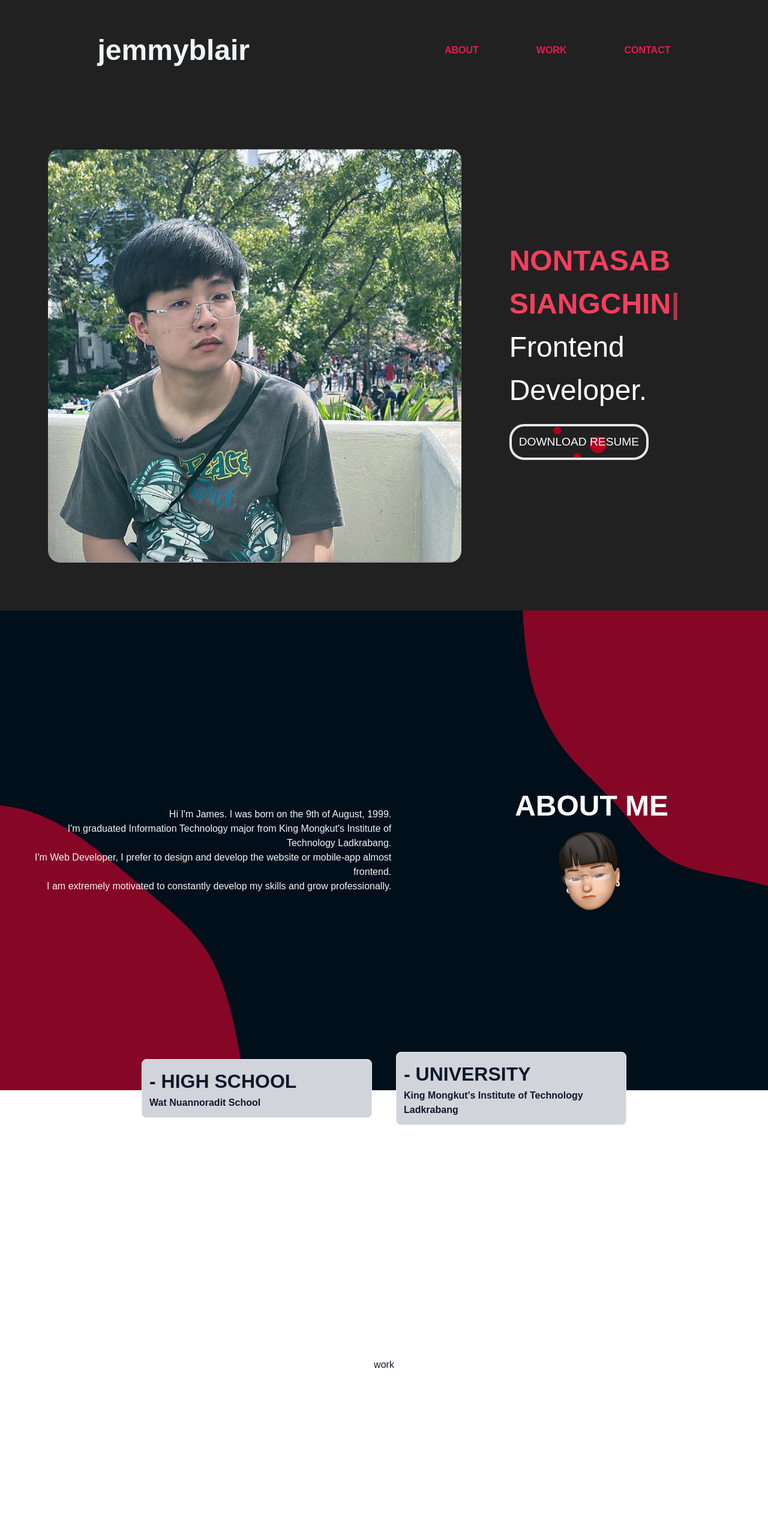
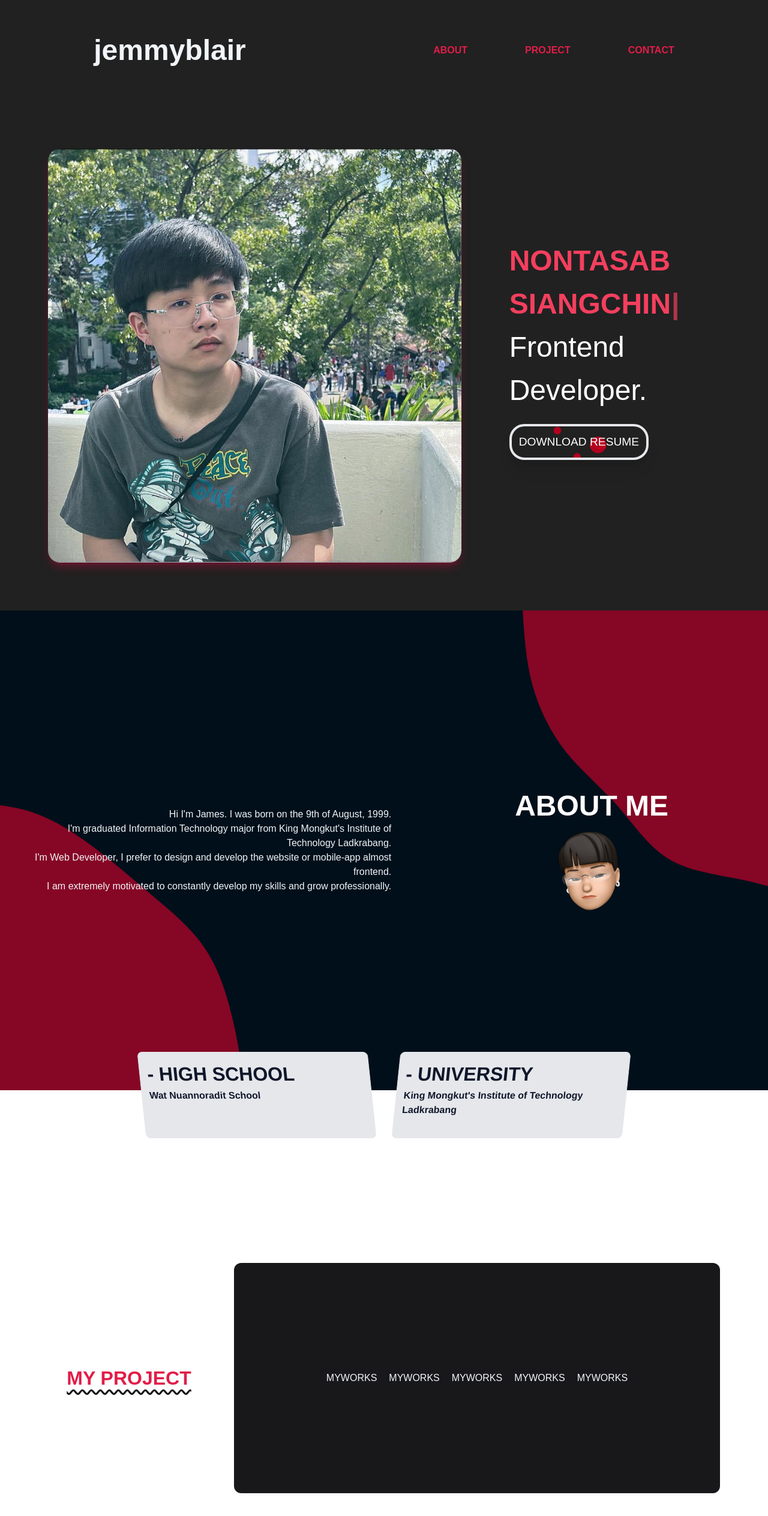
Before and after one commit to jamesmhee/portfolio, a React (Vite) app: page / in a window 1280 px wide. Shown: the top 2528 px of the page at 60% size. Built offline with nearby package versions, Linux system fonts and the light colour scheme; a web font is replaced by a local one.

Commit message:
add some page

```diff
--- a/src/App.jsx
+++ b/src/App.jsx
@@ -5,7 +5,7 @@ import Navbar from './components/Navbar'
 import './index.css'
 import Layout from './components/Layout'
 import About from './pages/About'
-import Work from './pages/Work'
+import Project from './pages/Project'
 import Contact from './pages/Contact'
 
 function App() {
@@ -17,7 +17,7 @@ function App() {
       <Layout>
         <Home/>
         <About />
-        <Work />
+        <Project />
         <Contact />
       </Layout>
       </BrowserRouter>
--- a/src/components/Header.jsx
+++ b/src/components/Header.jsx
@@ -7,7 +7,7 @@ const Header = () => {
   return (
       <div id="home" className='bg-[#212121] flex md:flex-row flex-col h-screen md:h-fit'>
         <div className="grow-0 p-5 md:p-20 mt-20 md:mt-0 md:shrink md:mx-0 mx-auto text-center">
-          <img className="rounded md:rounded-[20px] rounded-[100%] mx-auto w-2/4 md:w-auto" src={Profile} alt="profile"></img>
+          <img className="shadow-lg shadow-rose-800/50 rounded md:rounded-[20px] rounded-[100%] mx-auto w-2/4 md:w-auto" src={Profile} alt="profile"></img>
         </div>
         <div className='grow-0 md:w-[600px] md:shrink my-0 md:my-auto md:mx-auto font-bold text-center md:text-left text-rose-500 text-lg md:text-xl lg:text-xl'>
           <Typewriter
--- a/src/components/Navbar.jsx
+++ b/src/components/Navbar.jsx
@@ -41,8 +41,8 @@ const Navbar = () => {
           <Link to="about" duration={400} smooth={true}>
             <li className='cursor-pointer text-rose-600 hover:text-white transition-all ease-in-out'>ABOUT</li>
           </Link>
-          <Link to="work" duration={400} smooth={true}>
-            <li className='cursor-pointer text-rose-600 hover:text-white transition-all ease-in-out'>WORK</li>
+          <Link to="project" duration={400} smooth={true}>
+            <li className='cursor-pointer text-rose-600 hover:text-white transition-all ease-in-out'>PROJECT</li>
           </Link>
           <Link to="contact" duration={400} smooth={true}>
             <li className='cursor-pointer text-rose-600 hover:text-white transition-all ease-in-out'>CONTACT</li>
--- /dev/null
+++ b/src/components/Slider.jsx
@@ -0,0 +1,15 @@
+import React from 'react'
+
+const Slider = () => {
+  return (
+    <div className="flex justify-center flex-wrap p-5 gap-5 items-center">
+        <div className=''>MYWORKS</div>
+        <div className=''>MYWORKS</div>
+        <div className=''>MYWORKS</div>
+        <div className=''>MYWORKS</div>
+        <div className=''>MYWORKS</div>
+    </div>
+  )
+}
+
+export default Slider
--- a/src/pages/About.jsx
+++ b/src/pages/About.jsx
@@ -1,13 +1,13 @@
 import React from 'react'
 import arprofile from '../assets/arprofile.png'
+const About = () => {
 
-const About = () => {
   return (
     <>
     <div id="about" className="bg-about-2 bg-cover md:bg-cover md:bg-center bg-right flex md:flex-row flex-col justify-center items-center text-slate-100 min-h-screen">
-      <div className='md:order-1 order-2 md:w-7/12 grow-0 p-10 flex flex-col text-center md:text-right'>
-        Hi I'm James. I was born on the 9th of August, 1999.<br></br>I'm graduated Information Technology major from King Mongkut's Institute of Technology Ladkrabang.<br></br>
-        I'm Web Developer, I prefer to design and develop the website or mobile-app almost frontend.<br></br>I am extremely motivated to constantly develop my skills and grow professionally.
+      <div className='hyphens-auto md:order-1 order-2 md:w-7/12 grow-0 p-10 flex flex-col text-center md:text-right'>
+          Hi I'm James. I was born on the 9th of August, 1999.<br></br>I'm graduated Information Technology major from King Mongkut's Institute of Technology Ladkrabang.<br></br>
+          I'm Web Developer, I prefer to design and develop the website or mobile-app almost frontend.<br></br>I am extremely motivated to constantly develop my skills and grow professionally.
 
       </div>
       <div className='md:order-2 order-1 md:w-6/12 grow-0 mx-auto flex flex-col items-center md:text-xl text-lg'>
@@ -19,8 +19,8 @@ const About = () => {
         </div>
       </div>
     </div>
-    <div className='flex flex-col md:flex-row font-semibold -mt-36 md:-mt-16 gap-10 justify-center items-center'>
-      <div className='border rounded rounded-lg bg-gray-300 w-96 h-auto p-3'>
+    <div className='flex flex-col md:flex-row font-semibold -mt-40 md:-mt-16 gap-10 justify-center items-center'>
+      <div className='border rounded rounded-lg bg-gray-200 w-96 h-36 max-h-36 max-h-36 p-3 md:skew-x-6 '>
         <p className='text-lg text-slate-900 uppercase'>
           - High School
         </p>
@@ -28,7 +28,7 @@ const About = () => {
           Wat Nuannoradit School
         </p>
       </div>
-      <div className='border rounded rounded-lg bg-gray-300 w-96 h-auto p-3'>
+      <div className='border rounded rounded-lg bg-gray-200 w-96 h-36 max-h-36 p-3 md:-skew-x-6'>
         <p className='text-lg text-slate-900 uppercase'>
           - university
         </p>
--- a/src/pages/Contact.jsx
+++ b/src/pages/Contact.jsx
@@ -2,8 +2,10 @@ import React from 'react'
 
 const Contact = () => {
   return (
-    <div id="contact" className='flex justify-center items-center text-slate-900 min-h-screen'>
-      contact
+    <div id="contact" className='flex justify-center items-center text-slate-900 min-h-screen bg-footer bg-center bg-cover'>
+      <div className='bg-center bg-cover'>
+        Contact
+      </div>
     </div>
   )
 }
--- /dev/null
+++ b/src/pages/Project.jsx
@@ -0,0 +1,17 @@
+import React from 'react'
+import Slider from '../components/Slider'
+
+const Project = () => {
+  return (
+    <div id="project" className='flex md:flex-row flex-col md:p-20 p-10 justify-center gap-10 items-center min-h-screen'>
+      <div className='font-semibold text-lg text-rose-600 text-center uppercase underline decoration-wavy decoration-zinc-900 underline-offset-8 w-auto md:w-4/12'>
+        my project
+      </div>
+      <div className='rounded-xl bg-zinc-900 w-full flex items-center justify-center h-96'>
+        <Slider />
+      </div>
+    </div>
+  )
+}
+
+export default Project
--- a/src/pages/Work.jsx
+++ /dev/null
@@ -1,11 +0,0 @@
-import React from 'react'
-
-const Work = () => {
-  return (
-    <div id="work" className='flex justify-center items-center text-slate-900 min-h-screen'>
-      work
-    </div>
-  )
-}
-
-export default Work
--- a/tailwind.config.js
+++ b/tailwind.config.js
@@ -14,7 +14,8 @@ export default {
     },
     backgroundImage: {
       'about': "url('/src/assets/bgabout.svg')",
-      'about-2': "url('/src/assets/bg-about.svg')"
+      'about-2': "url('/src/assets/bg-about.svg')",
+      'footer': "url('/src/assets/bg-footer.svg')"
     },
     screens: {
       sm: '400px',
@@ -23,9 +24,9 @@ export default {
       xl: '1900px'
     },
     extend: {},
-    boxShadow: {
-      zero: '0px 0px 13px #212121'
-    }
+    // boxShadow: {
+    //   zero: '0px 0px 13px #212121'
+    // }
   },
   plugins: [],
 }
```
Also changed, not shown: src/assets/bg-footer.svg (added), 1 other file (tests, documents, lock files or other folders).
